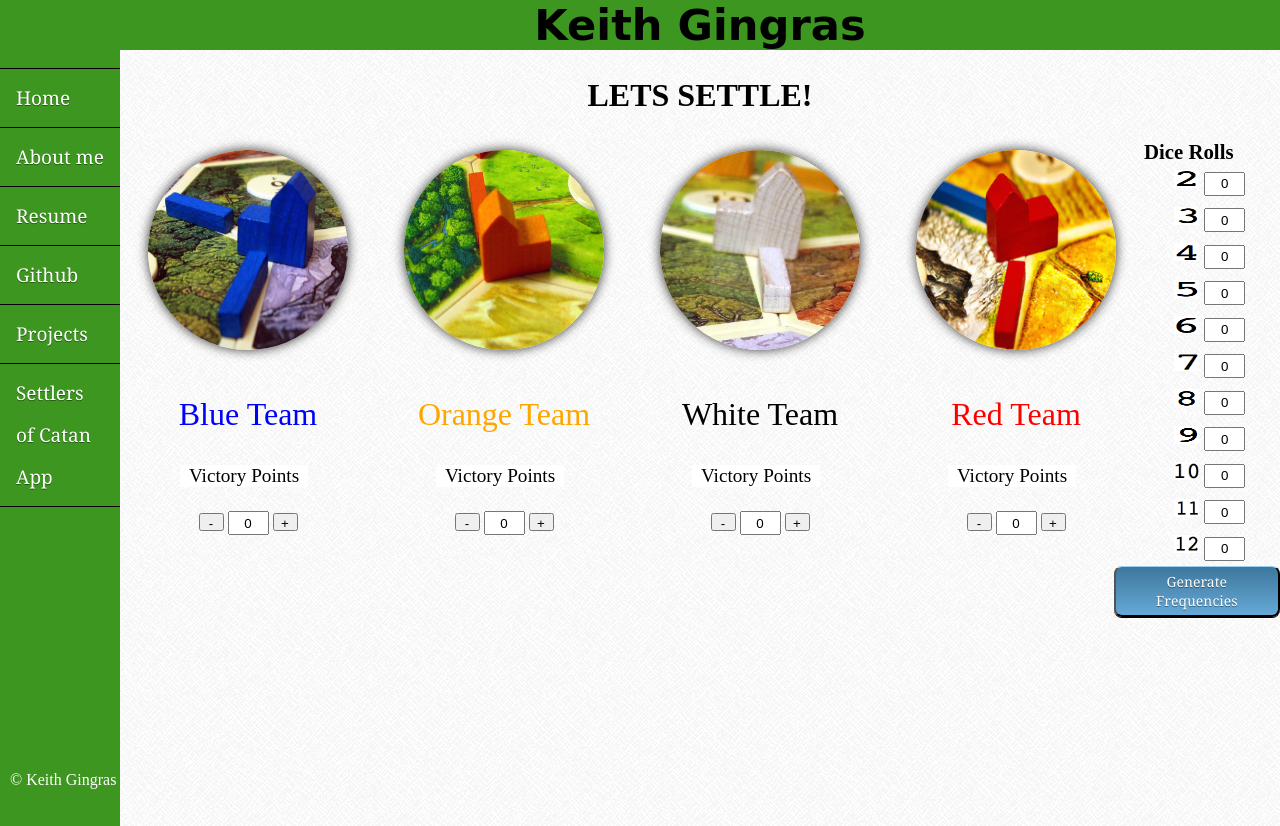
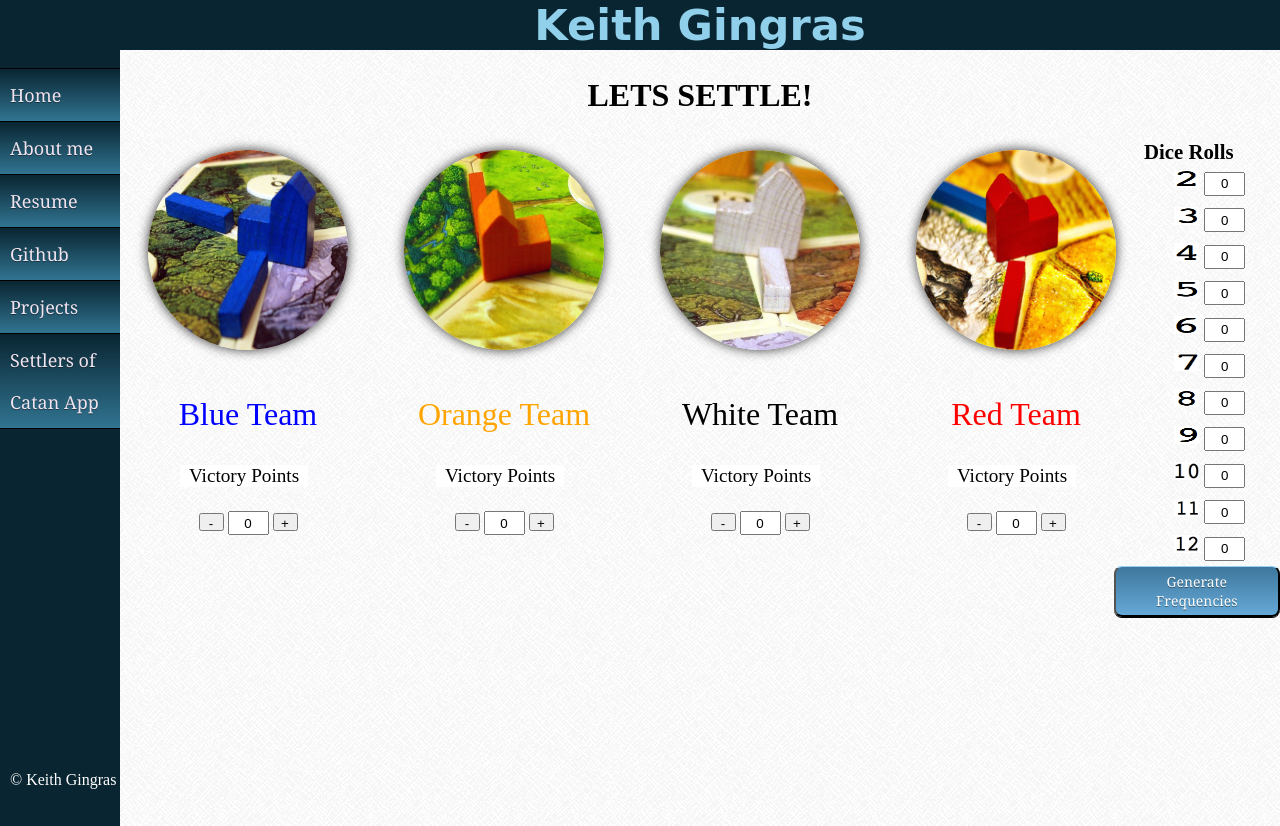
Before and after one commit to kgingras/First-website, a plain HTML site: page Settler.html in a window 1280 px wide. Drawn offline with nearby package versions, Linux system fonts and the light colour scheme.

Commit message:
color change

```diff
--- a/counter.js
+++ b/counter.js
@@ -54,6 +54,9 @@ jQuery(document).ready(function(){
 
         console.log($input.val());
         $input.val(val + ($(this).hasClass('minus') ? -1 : 1));
+        if (!isNaN(currentVal)){
+            $input.val(0);
+        }
 
     });
 
--- a/style.css
+++ b/style.css
@@ -4,10 +4,10 @@ h1 {
 	margin: 0px;
 	padding: 0px;
 	text-align: center;
-	background: #3d9620;
+	background: #092531;
 	font-size: 270%;
 	font-family: "Zapf Chancery", cursive;
-	color: black;
+	color: #90D0EB;
 	text-decoration: none;
 }
 
@@ -15,7 +15,7 @@ h1 {
 
     height: 100vh;
     line-height:42px;
-    background-color:#3d9620;
+    background-color:#092531;
     width:120px;
     padding-top: 26px;
     float:left;
@@ -49,13 +49,13 @@ h2 {
 
 .button {
    border-top: 1px solid #000000;
-   background: #3d9620;
-   background: -webkit-gradient(linear, left top, left bottom, from(#3d9620), to(#3d9620));
-   background: -webkit-linear-gradient(top, #3d9620, #3d9620);
-   background: -moz-linear-gradient(top, #3d9620, #3d9620);
-   background: -ms-linear-gradient(top, #3d9620, #3d9620);
-   background: -o-linear-gradient(top, #3d9620, #3d9620);
-   padding: 8px 16px;
+   background: #317491;
+   background: -webkit-gradient(linear, left top, left bottom, from(#092531), to(#317491));
+   background: -webkit-linear-gradient(top, #092531, #317491);
+   background: -moz-linear-gradient(top, #092531, #317491);
+   background: -ms-linear-gradient(top, #092531, #317491);
+   background: -o-linear-gradient(top, #092531, #317491);
+   padding: 5px 10px;
    -webkit-border-radius: 0px;
    -moz-border-radius: 0px;
    border-radius: 0px;
@@ -63,20 +63,20 @@ h2 {
    -moz-box-shadow: rgba(0,0,0,1) 0 1px 0;
    box-shadow: rgba(0,0,0,1) 0 1px 0;
    text-shadow: rgba(0,0,0,.4) 0 1px 0;
-   color: #ffffff;
-   font-size: 19px;
-   font-family: Georgia, Serif;
+   color: #f0e4f0;
+   font-size: 18px;
+   font-family: Georgia, serif;
    text-decoration: none;
    vertical-align: middle;
    }
 .button:hover {
-   border-top-color: #2ae837;
-   background: #2ae837;
-   color: #ffffff;
+   border-top-color: #95d2ec;
+   background: #95d2ec;
+   color: #0a010a;
    }
 .button:active {
-   border-top-color: #094f11;
-   background: #094f11;
+   border-top-color: #1b435e;
+   background: #1b435e;
    }
 
 
@@ -126,6 +126,8 @@ h2 {
 input.numplus { width:25px; height:18px;}
 input.qtyplus { width:25px; height:18px;}
 input.qtyminus { width:25px; height:18px;}
+
+input.genfreq { }
 
 body {
 	margin:0;
```
